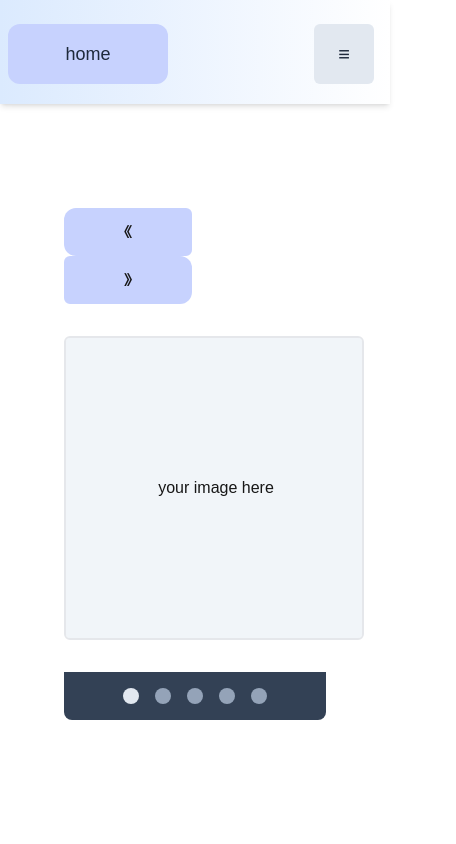
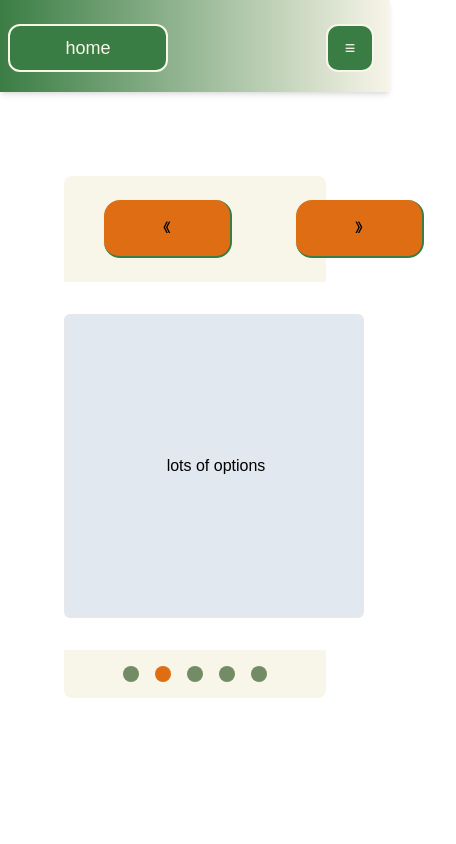
Before and after one commit to ash-gauze/react-tailwind-demo-source, a Next.js app: page /carousel-demo in a window 390 px wide. Shown: the top 844 px of the page, 456 px wide, since content can reach past the window. Built offline with nearby package versions, Linux system fonts and the light colour scheme.

Commit message:
change the style to be more consistent across pages

```diff
--- a/src/app/globals.css
+++ b/src/app/globals.css
@@ -3,10 +3,13 @@
 @tailwind utilities;
 
 :root {
-  --background: #ffffff;
-  --foreground: #171717;
+  --color-one: #f8f5e9;
+  --color-two: #738c66;
+  --color-three: #3a7d44;
+  --color-four: #df6d14;
+  --corner-round: 1rem;
   --navbar-padding: 12rem;
-  --viewport-width:480px;
+  --viewport-width: 480px;
 }
 
 @media (prefers-color-scheme: dark) {
@@ -17,52 +20,64 @@
 }
 
 
-@layer base {
-
-
-}
+@layer base {}
 
 
 
 @layer components {
+
+  .leaf-tab {
+    @apply border-b-2 border-r-2 border-solid;
+  }
+
+  .global-padding-margin {
+    @apply p-4 mx-8 my-4
+  }
+
   .nav-link {
-    @apply rounded-xl w-full p-3 mx-2 bg-indigo-200
-    text-ellipsis text-lg ease-in duration-300 max-h-16
-    flex items-center justify-center max-w-40 overflow-hidden;
+    @apply rounded-xl w-full p-2 mx-2 bg-[--color-three] text-[--color-one] text-ellipsis text-lg ease-in duration-300 max-h-16 flex items-center justify-center max-w-40 overflow-hidden border-[--color-one] border-solid border-2
+  }
+
+  .article-body {
+    @apply mb-8 bg-[--color-one] text-[--color-one] border-solid border-[--color-two] rounded-[--corner-round] border-b-[.5rem] border-r-[.5rem]
+  }
+
+  .article-item {
+    @apply px-4 py-4 mx-8 my-4 text-[--color-one] bg-[--color-two] rounded-[--corner-round]
+  }
+
+  .article-button {
+    @apply px-4 py-4 mx-8 my-4 bg-[--color-four] border-b-2 border-r-2 rounded-[--corner-round] border-[--color-three] ease-in
+    duration-300 hover:rounded-[5rem]
   }
 
   .nav-link:hover {
-    @apply  text-slate-200 bg-indigo-500 shadow-lg;
+    @apply text-[--color-one] bg-[--color-four] shadow-lg;
   }
 
   .nav-bar {
-    @apply duration-200 shadow-md bg-gradient-to-r
-    from-blue-100 bg-white text-slate-800 flex-nowrap
-    flex-auto justify-between md:justify-around flex-row
-    pt-6 pb-5 inline-flex w-full;
+    @apply duration-200 shadow-md bg-gradient-to-r from-[--color-three] to-[--color-one] flex-nowrap flex-auto justify-between md:justify-around flex-row pt-6 pb-5 inline-flex w-full;
   }
 
-  .nav-burger {
-    @apply duration-300 hover:bg-slate-400 px-6 py-4 bg-slate-200 rounded-md text-xl hover:text-slate-50;
+
+  .control-button {
+    @apply hover:text-slate-200 hover:bg-indigo-500 hover:shadow-lg rounded-md min-w-[8rem] min-h-12 bg-indigo-200 text-ellipsis text-lg ease-in duration-300 max-h-12 flex align-baseline items-center justify-center max-w-[12rem] py-2;
   }
 
-  .control-button {
-    @apply hover:text-slate-200 hover:bg-indigo-500 hover:shadow-lg
-    rounded-md min-w-[8rem] min-h-12 bg-indigo-200
-    text-ellipsis text-lg ease-in duration-300 max-h-12 flex
-    align-baseline items-center justify-center max-w-[12rem] py-2;
+  .new-control-button {
+    @apply duration-200 ease-in
   }
 
   .mock-image {
-    @apply flex items-center justify-center bg-slate-300
-    min-h-[300px] min-w-[300px] m-0;
+    @apply flex items-center justify-center bg-slate-300 min-h-[300px] min-w-[300px] m-0;
   }
 
   .carousel-collection {
-    transition:1s ease-out;
+    transition: 1s ease-out;
   }
+
   .carousel-viewport {
-    @apply border-2 rounded-md mx-auto w-[300px]  bg-gray-100 ;
+    @apply border-2 rounded-md mx-auto w-[300px] bg-gray-100;
   }
 
   main {
@@ -72,46 +87,43 @@
   p {
     @apply my-4;
   }
+
   .toast-container {
     @apply flex flex-nowrap flex-col fixed hover:bg-slate-800 top-[18vh] right-12;
   }
 
   .toast-body {
-    @apply m-2 min-w-32 max-w-32 min-h-12 text-lg rounded-lg
-    bg-emerald-400 flex flex-nowrap items-center justify-center
-    duration-200 focus:bg-slate-400 transition-all;
+    @apply m-2 min-w-32 max-w-32 min-h-12 text-lg rounded-lg bg-emerald-400 flex flex-nowrap items-center justify-center duration-200 focus:bg-slate-400 transition-all;
   }
 
-  thead,tbody {
-
-  }
+  thead,
+  tbody {}
 
 
   .toast-body-disappear {
-    @apply m-2 max-w-28 min-h-12 text-lg rounded-lg bg-emerald-400
-    flex flex-nowrap items-center justify-center duration-200
-    transition-opacity invisible;
+    @apply m-2 max-w-28 min-h-12 text-lg rounded-lg bg-emerald-400 flex flex-nowrap items-center justify-center duration-200 transition-opacity invisible;
   }
 
-
+  /*
   .sidebar-container {
     background-color:lightgray;
     position:absolute;
     transition:.4s ease-in
 
   }
-
+*/
 }
 
 .scrollStyle {
-  overflow-y:scroll;
-  -ms-overflow-style:none;
-  scrollbar-width:none;
+  overflow-y: scroll;
+  -ms-overflow-style: none;
+  scrollbar-width: none;
 }
 
 .animation {
-  transition:.10s ease-in
+  transition: .10s ease-in
 }
+
 /*
   ::-webkit-scrollbar{
     display:none
--- a/src/app/layout.tsx
+++ b/src/app/layout.tsx
@@ -27,22 +27,20 @@ export default function RootLayout(props:IRootLayout) {
     <html lang="en">
       <body>
         <SidebarProvider>
-          <header className={'w-full z-20 bg-white fixed top-0 left-0'}>
+          <header className={'w-full z-20 bg-[--color-one] fixed top-0 left-0'}>
             <ul className={'nav-bar'}>
               <Link className={'nav-link'} href={'/'}>home </Link>
               <Link className={'nav-link md:inline-flex hidden'}
                 href={'/carousel-demo'}>carousels </Link>
               <Link className={'nav-link md:inline-flex hidden'} href={'/component-demo'}>components</Link>
               <Link className={'nav-link md:inline-flex hidden'} href={'/pagination-demo'}>pagination</Link>
-              <SidebarButton className={'md:hidden nav-burger mx-4'}/>
+              <SidebarButton className={'md:hidden nav-link max-w-12 mx-4'}/>
             </ul>
           </header>
-          <main>
-            <div className={'py-20'}>
-            </div>
+          <main className={'mt-[8rem]  m-auto max-w-[65rem]'}>
             {props.children}
           </main>
-          <footer className={'w-full px-6 py-4 bg-slate-300'}>
+          <footer className={'w-full px-6 py-4 bg-[--color-one]'}>
           </footer>
         </SidebarProvider>
       </body>
--- a/src/components/carousel/Carousel.tsx
+++ b/src/components/carousel/Carousel.tsx
@@ -2,49 +2,59 @@
 import '../../app/globals.css'
 import React, { useState } from 'react';
 
+
+
 const Carousel = () => {
-  const baseOffset = 300;
-  const totalLength = baseOffset * 5;
-  const [offset, setOffset] = useState(0);
 
-  //default state is the window's width, not zero!
-  const handleNextIndex = () => {
-    if(offset === -totalLength - baseOffset) {
-      setOffset(0)} else{
-        setOffset(offset-baseOffset) }
+  const imageArray:Array<number> = [1,2,3,4,5];
+  const width:number = -300;
+  const baseOffset:number = 300;
+  const initIndex:number = Math.abs(0);
+  const [offset, setOffset] = useState(width);
+  const [index,setIndex] = useState(initIndex);
+
+  const handleNext = (width:number) => {
+    if (index == imageArray.length -1) {
+      const newIndex:number = 0;
+      setIndex(0);
+      setOffset(newIndex * width)
+      console.log(offset)
+    } else {
+      let newIndex = index; newIndex++;
+      setIndex(newIndex)
+      setOffset(newIndex * width)
+      console.log(offset)
     }
-    /*
-    this is bad syntax, linter does not approve
-    offset === -(totalLength - baseOffset) ? setOffset(0) : setOffset(offset - baseOffset);
-    setMini(mini + 1)
-    */
-  const handlePrevIndex = ()=>{
-  if(offset === 0) {setOffset(-(totalLength)-(baseOffset)) }
-      else { setOffset(offset+baseOffset);
-      }
+  }
+
+
+  const handlePrev = (width:number) => {
+    if (index <= 0) {
+      setIndex(imageArray.length)
+      return;
+    } else {
+      const newIndex:number = ((-1)+(index))
+      setIndex(newIndex)
+      console.log(newIndex)
+      setOffset(newIndex * width)
     }
- /*
-  const handlePrevIndex = () => {
-    offset === 0 ? setOffset(-(totalLength - baseOffset)) : setOffset(offset + baseOffset);
-    setMini(mini - 1);
   }
-*/
-//  const scrollyStyle = { overflowY:'scroll', msOverflowStyle: 'none', scrollbarWidth: 'none', '&WebkitScrollbar': { width: '0' }
- // }
 
   return (
     <>
-      <div className={'scrollyStyle'}>
 
-        <div>
-        <button className={'control-button rounded-s-xl w-12'} onClick={() => handlePrevIndex()}>《</button></div>
-        <div><button className={'control-button rounded-e-xl w-12'} onClick={() => handleNextIndex()}>》</button></div>
+
+      <div className={'flex rounded-t-lg  flex-row relative z-10 flex-nowrap justify-around p-2 w-100vw bg-[--color-one]'}>
+        <div className={'flex flex-row nowrap'}>
+          <button className={'article-button  min-w-[8rem]'} onClick={() => handlePrev(width)}>《</button>
+        </div>
+        <div><button className={'article-button min-w-[8rem]'} onClick={() => handleNext(width)}>》</button>
+        </div>
       </div>
 
-      <div className={'overflow-hidden my-8 carousel-viewport '}>
-        <div className={'carousel-collection flex flex-row flex-nowrap bg-slate-200 delay-200'}
-        style={{ transform: `translateX(${offset}px)` }} >
-
+      <div className={'overflow-hidden my-8 carousel-viewport'}>
+        <div className={'carousel-collection flex flex-row flex-nowrap bg-[--color-two] delay-200'}
+          style={{ transform: `translateX(${offset}px)` }}>
           <div className={'mock-image bg-slate-100'}>your image here</div>
           <div className={'mock-image bg-slate-200'}>lots of options</div>
           <div className={'mock-image bg-slate-300'}>smooth transitions</div>
@@ -53,12 +63,12 @@ const Carousel = () => {
         </div>
       </div>
 
-      <div className={'flex rounded-b-lg flex-row relative z-10 flex-nowrap justify-center p-4 w-100vw bg-slate-700'}>
-        <div className={'rounded-xl bg-slate-200 p-2 min-w-4 mx-2'} style={{ order: `${-offset / baseOffset}` }}></div>
-        <div className={'rounded-xl bg-slate-400 p-2 min-w-4 mx-2 animation order-0'}></div>
-        <div className={'rounded-xl bg-slate-400 p-2 min-w-4 mx-2 animation order-1'}></div>
-        <div className={'rounded-xl bg-slate-400 p-2 min-w-4 mx-2 animation order-2'}></div>
-        <div className={'rounded-xl bg-slate-400 p-2 min-w-4 mx-2 animation order-3'}></div>
+      <div className={'flex rounded-b-lg flex-row relative z-10 flex-nowrap justify-center p-4 w-100vw bg-[--color-one]'}>
+        <div className={'rounded-xl bg-[--color-four] p-2 min-w-4 mx-2'} style={{ order: `${-offset / baseOffset}` }}></div>
+        <div className={'rounded-xl bg-[--color-two] p-2 min-w-4 mx-2 animation order-0'}></div>
+        <div className={'rounded-xl bg-[--color-two] p-2 min-w-4 mx-2 animation order-1'}></div>
+        <div className={'rounded-xl bg-[--color-two] p-2 min-w-4 mx-2 animation order-2'}></div>
+        <div className={'rounded-xl bg-[--color-two] p-2 min-w-4 mx-2 animation order-3'}></div>
       </div>
     </>
   )
--- a/src/components/toastv3/ToastContext.tsx
+++ b/src/components/toastv3/ToastContext.tsx
@@ -2,11 +2,11 @@
 
 import React from 'react';
 //type ToastContextTypes = { valueData:number; handleIterator:()=>void; };
-type ToastType = {bodyText:string,type:string,id:string,destructor?:(id:string)=>void;}
+type ToastType = {bodyText:string,type:string,id:string,destructor?:(id:string)=>void}
 type ToastContextTypes = {toastArrayState:Array<ToastType>;handleInc:()=>void;handleDec:(id:string)=>void;};
 
 
-const ToastContext = React.createContext<ToastContextTypes | undefined >(undefined);
+const ToastContext = React.createContext<ToastContextTypes | undefined >({}as ToastContextTypes);
 
 const useToastContext = () => {
   const toastContext = React.useContext(ToastContext);
--- a/src/components/toastv3/ToastProvider.tsx
+++ b/src/components/toastv3/ToastProvider.tsx
@@ -11,20 +11,17 @@ interface ToastProviderProps { children?: React.ReactNode };
 
 const ToastContextProvider = (props: ToastProviderProps) => {
 
-  //  const [contextNumber,setContextNumber] = React.useState(0);
 
-  const toastArray: Array<ToastType> = [{bodyText:'basic toast',id:'0',type:'css style here'}];
+  const toastArray: Array<ToastType> = [] as Array<ToastType>;
 
   const [toastArrayState, setContextNumber] = React.useReducer(toastReducer, toastArray)
 
   const handleInc = () => {
     setContextNumber({actionType:'INC'})
-    toastArrayState.map((item)=> console.log(item));
   }
 
   const handleDec = (idToDelete:string) => {
     setContextNumber({actionType:'DEC',id:idToDelete})
-    toastArrayState.map((item)=> console.log(item))
   }
 
   const values: ToastContextTypes = {toastArrayState, handleInc, handleDec }
--- a/tsconfig.json
+++ b/tsconfig.json
@@ -6,6 +6,7 @@
       "dom.iterable",
       "esnext"
     ],
+    "strictNullChecks":true,
     "allowJs": true,
     "skipLibCheck": true,
     "strict": false,
```
Also changed, not shown: src/app/component-demo/page.tsx (+31 -39 lines), src/components/accordion/Accordion.tsx (+9 -5 lines), src/components/paginated/Paginated.tsx (+6 -14 lines), src/components/toastv3/ToastArrayComponent.tsx (+5 -9 lines), src/components/toastv3/ToastConsumer.tsx (+6 -2 lines).
